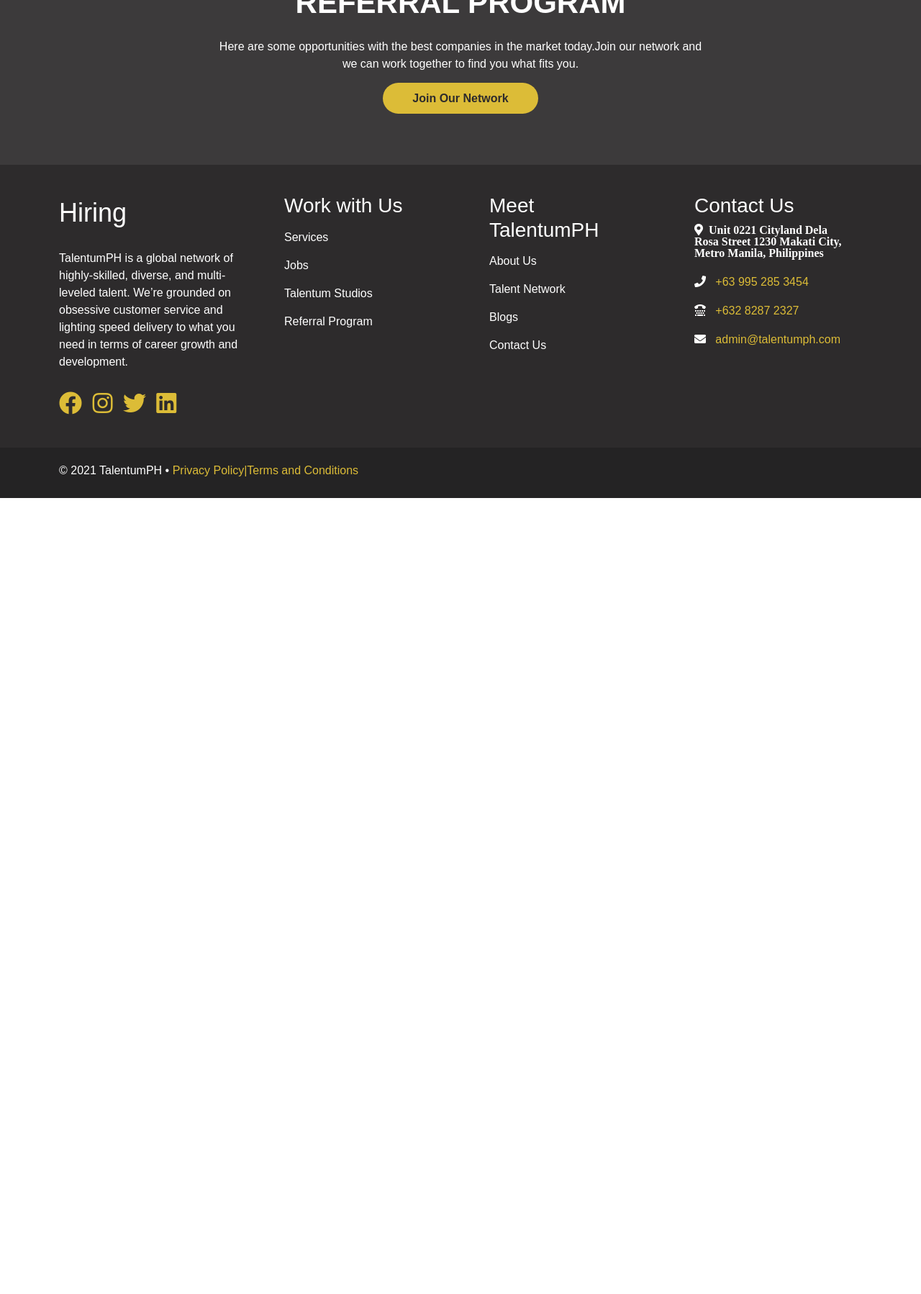
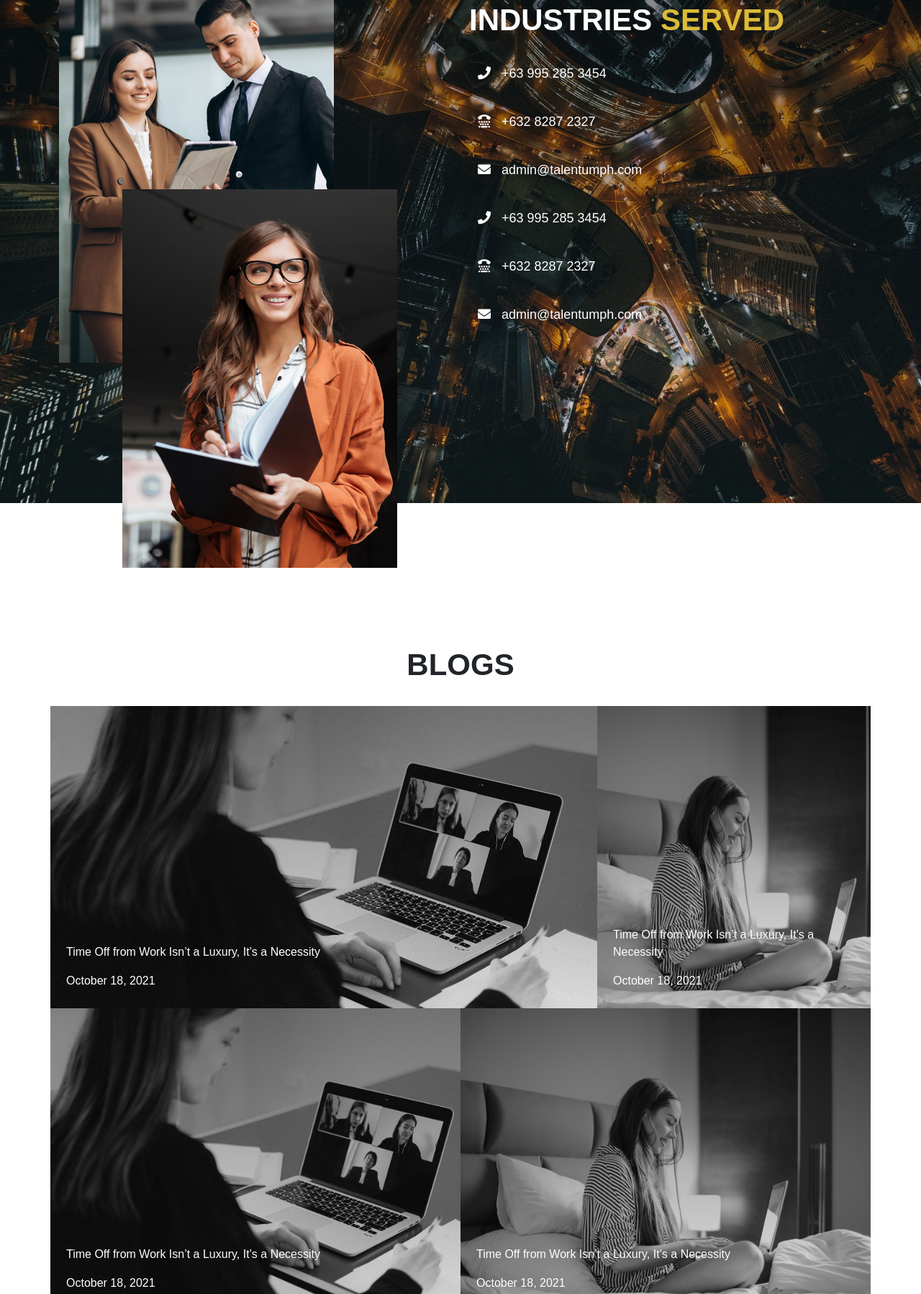
Before and after one commit to Mdizrail92/hiring, a plain HTML site: page index.html in a window 1280 px wide. Shown: the part 2562-4360 px from the top of the page at 72% size. Before the commit the page ends 3254 px from the top, so only its background shows below. Drawn offline with nearby package versions, Linux system fonts and the light colour scheme.

Commit message:
2 new sections added

```diff
--- a/css/style.css
+++ b/css/style.css
@@ -202,6 +202,76 @@ color: #fff;
     color: white;
 }
 
+/* services */
+#services{
+    background-image:linear-gradient(rgba(0.5, 0, 0, 0.5), rgba(1.8, 0, 0, 0.1)),  url(../images/services-background.jpg);
+    background-size: cover;
+    background-repeat: no-repeat;
+    background-attachment: fixed;
+    height: 100vh;
+}
+.services-detail{
+    font-size: 18px;
+    padding: 12px;
+    color: white;
+}
+.services-img{
+    width: 70%;
+    height: auto;
+}
+.services-img-2{
+    position: relative;
+    left: 88px;
+    top: -241px;
+
+}
+/* services ends */
+
+/* Blogs */
+#blogs{
+    margin-top: 120px;
+}
+.blogs-card{
+    height: 420px;
+    background-size: cover;
+    background-position: center;
+    position: relative;
+    transition: all 1s;
+    filter: grayscale(100%);
+}
+
+.blogs-card-1{
+    background-image: linear-gradient(rgba(0.5, 0, 0, 0.5), rgba(1.8, 0, 0, 0.1)),  url(../images/Do-You-Have-Work-Life-Balance.jpg);
+
+}
+.blogs-card-2{
+    background-image: linear-gradient(rgba(0.5, 0, 0, 0.5), rgba(1.8, 0, 0, 0.1)),  url(../images/Time-Off-from-Work-Isnt-a-Luxury-Its-a-Necessity.jpg);
+
+}
+    a {
+        color: #ffffff;
+        text-decoration: none;
+    }
+    a:hover {
+        color: #ffffff;
+        text-decoration: underline;
+    }
+    .blog-details{
+        bottom: 0;
+        position: absolute;
+        padding: 10px;
+    }
+.blog-cards p{
+    font-size: 20px;
+    font-weight: 600;
+    margin: 20px 0;
+    bottom: 0;
+}
+.date-published{
+    color: white;
+}
+/* Blogs ends */
+
 /* Footer */
 #footer{
     background-color: #2d2b2c;
@@ -270,6 +340,7 @@ margin-top: 15px;
         color: rgba(0,0,0,.55);
         border-color: rgba(110, 110, 110, 0.452);
     }
+
 }
 @media only screen and (max-width:768px){
     .navbar-light .navbar-nav .nav-link {
@@ -277,5 +348,11 @@ margin-top: 15px;
            font-size: 16px;
 
     }
+    #services{
+        height: 100%;
+    }
+    #blogs{
+        margin-top: 10px;
+    }
 
 }
--- a/index.html
+++ b/index.html
@@ -151,10 +151,55 @@
 </section>
     <!-- Featured job section ends -->
 
-    <!-- refferal program -->
+    <!-- Industries Served -->
+
+    <section id="services" class="new-section">
+        <div class="container">
+    <div class="row">
+        <div class="col-sm-6">
+           <img class="services-img services-img-1" src="images/talentum-service.jpg" alt="">
+           <img class="services-img services-img-2" src="images/talentum-service2.jpg" alt="">
+        </div>
+        <div class="col-sm-6">
+            <h1 class="jobs-heading my-4" style="color: white;">Industries <span style="color:#dcbc37">Served</span></h1>
+                    <p class="services-detail"><i class="fas fa-phone"></i> 	&nbsp;  +63 995 285 3454</p>
+                    <p  class="services-detail"><i class="fas fa-tty"></i>	&nbsp;  +632 8287 2327</p>
+                    <p  class="services-detail"><i class="fas fa-envelope"></i>	&nbsp;   admin@talentumph.com</p>
+                    <p class="services-detail"><i class="fas fa-phone"></i> 	&nbsp;  +63 995 285 3454</p>
+                    <p  class="services-detail"><i class="fas fa-tty"></i>	&nbsp;  +632 8287 2327</p>
+                    <p  class="services-detail"><i class="fas fa-envelope"></i>	&nbsp;   admin@talentumph.com</p>
+
+        </div>
+    </div>
+    </div>
+    </section>
+    <!-- Industries Served ends -->
+
+    <!-- Blogs -->
+    <section id="blogs" class="new-section">
+        <div class="container">
+    <div class="row text-center">
+        <div class="col-sm-12 mb-4">
+            <h1 class="jobs-heading ">Blogs</h1>
+        </div>
+    </div>
+    <div class="row">
+        <div class="col-sm-8 blogs-card blogs-card-1"><div class="blog-details"> <p><a href="">Time Off from Work Isn’t a Luxury, It’s a Necessity</p></a> <p class="date-published">October 18, 2021</p></div></div>
+        <div class="col-sm-4 blogs-card blogs-card-2"><div class="blog-details"><p><a href="">Time Off from Work Isn’t a Luxury, It’s a Necessity</p></a> <p class="date-published">October 18, 2021</p></div></div>
+    </div>
+    <div class="row">
+        <div class="col-sm-6 blogs-card blogs-card-1"><div class="blog-details"> <p><a href="">Time Off from Work Isn’t a Luxury, It’s a Necessity</p></a> <p class="date-published">October 18, 2021</p></div></div>
+        <div class="col-sm-6 blogs-card blogs-card-2"><div class="blog-details"><p><a href="">Time Off from Work Isn’t a Luxury, It’s a Necessity</p></a> <p class="date-published">October 18, 2021</p></div></div>
+    </div>
+    </div>
+</section>
+
+<!-- Blogs ends -->
+
+<!-- refferal program -->
 <section id="refferal-program" class="new-section">
-<div class="container">
-    <div class="row text-center">
+    <div class="container">
+        <div class="row text-center">
         <div class="col-sm-12">
             <h1 class="jobs-heading">Referral Program</h1>
             <p class="mt-4 mb-4 jobs-text">Here are some opportunities with the best companies in the market today.Join our network and  <br>we can work together to find you what fits you.</p>
```
Also changed, not shown: images/Do-You-Have-Work-Life-Balance.jpg (added), images/Time-Off-from-Work-Isnt-a-Luxury-Its-a-Necessity.jpg (added), images/services-background.jpg (added), images/talentum-service.jpg (added), images/talentum-service2.jpg (added).
